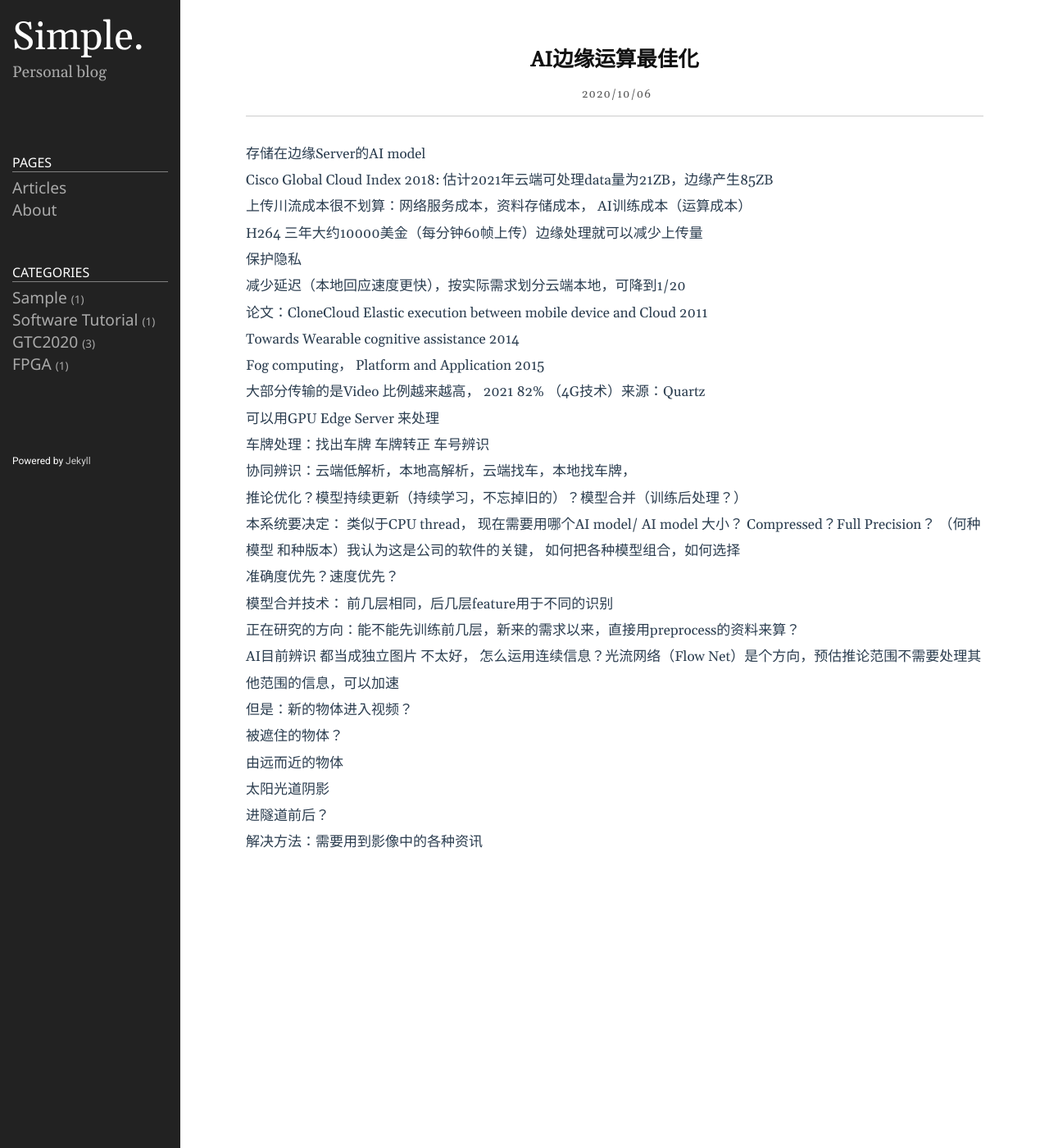
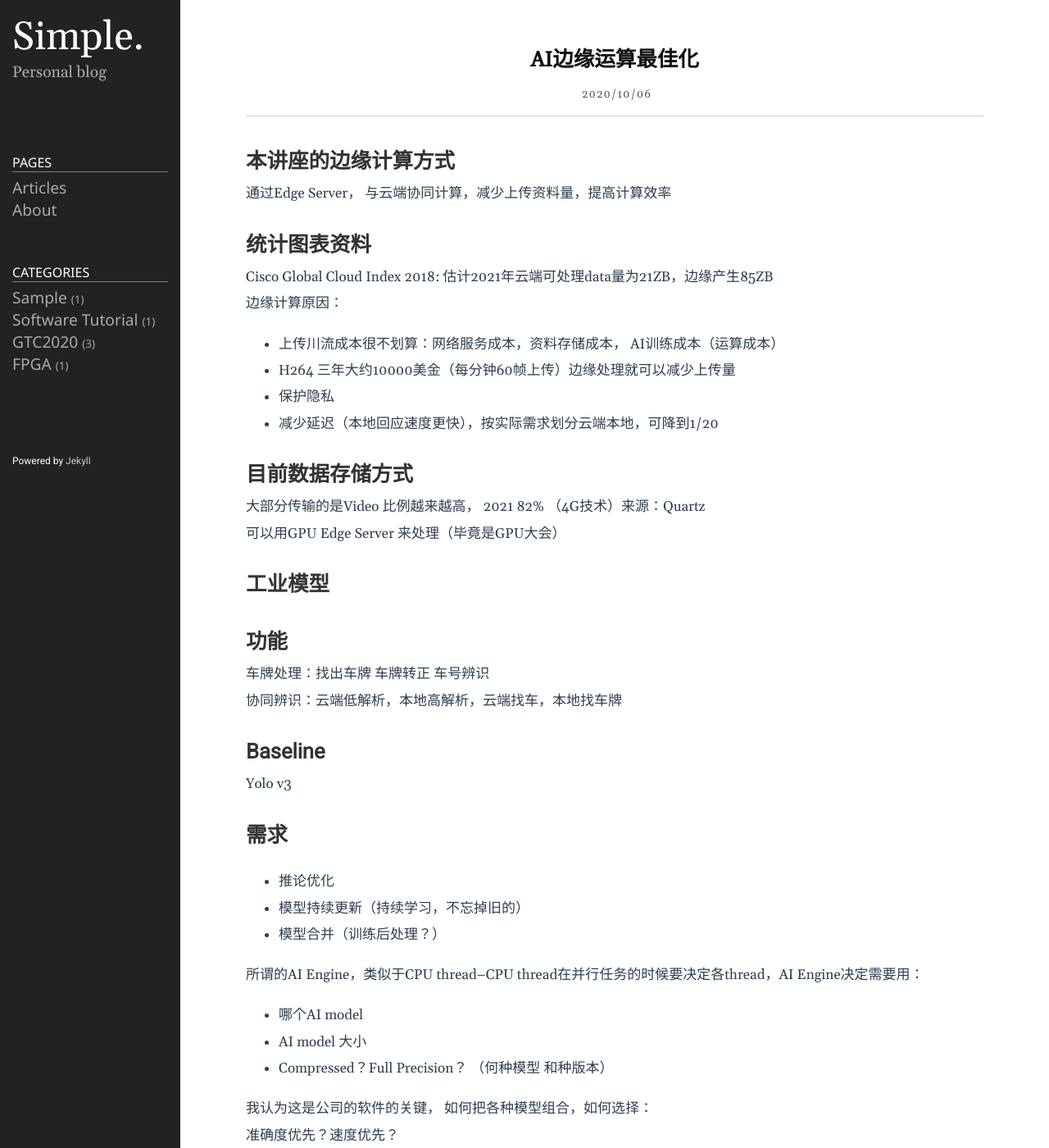
Before and after one commit to ysong233/ysong233.github.io, a Jekyll site: the page built from _posts/2020-10-06-AI边缘运算最佳化技术.md, in a window 1280 px wide and 1400 px high. Shown: the whole window at 82% size. Built offline with Jekyll 4.4.1, drawn with Linux system fonts in a browser that asks for light colours; some of the changed text lies outside the part shown.

Commit message:
2020-10-08

```diff
--- a/_posts/2020-10-06-AI边缘运算最佳化技术.md
+++ b/_posts/2020-10-06-AI边缘运算最佳化技术.md
@@ -7,54 +7,90 @@ category: GTC2020
 
 
 
-存储在边缘Server的AI model
+# 本讲座的边缘计算方式
+
+ 通过Edge Server， 与云端协同计算，减少上传资料量，提高计算效率
+
+# 统计图表资料
 
 Cisco Global Cloud Index 2018: 估计2021年云端可处理data量为21ZB，边缘产生85ZB
 
-上传川流成本很不划算：网络服务成本，资料存储成本， AI训练成本（运算成本）
+边缘计算原因：
 
-H264 三年大约10000美金（每分钟60帧上传）边缘处理就可以减少上传量
++ 上传川流成本很不划算：网络服务成本，资料存储成本， AI训练成本（运算成本）
 
-保护隐私
++ H264 三年大约10000美金（每分钟60帧上传）边缘处理就可以减少上传量
 
-减少延迟（本地回应速度更快），按实际需求划分云端本地，可降到1/20
++ 保护隐私
 
-论文：CloneCloud Elastic execution between mobile device and Cloud 2011
++ 减少延迟（本地回应速度更快），按实际需求划分云端本地，可降到1/20
 
-Towards Wearable cognitive assistance 2014
-
-Fog computing， Platform and Application 2015
+# 目前数据存储方式
 
 大部分传输的是Video 比例越来越高， 2021 82% （4G技术）来源：Quartz
 
-可以用GPU Edge Server 来处理
+可以用GPU Edge Server 来处理（毕竟是GPU大会）
+
+# 工业模型
+
+## 功能
 
 车牌处理：找出车牌 车牌转正 车号辨识
 
-协同辨识：云端低解析，本地高解析，云端找车，本地找车牌，
+协同辨识：云端低解析，本地高解析，云端找车，本地找车牌
 
-推论优化？模型持续更新（持续学习，不忘掉旧的）？模型合并（训练后处理？）
+## Baseline
+
+Yolo v3
+
+## 需求
+
++ 推论优化
+
++ 模型持续更新（持续学习，不忘掉旧的）
+
++ 模型合并（训练后处理？）
 
 
 
-本系统要决定： 类似于CPU thread， 现在需要用哪个AI model/ AI model 大小？ Compressed？Full Precision？ （何种模型 和种版本）我认为这是公司的软件的关键， 如何把各种模型组合，如何选择
+所谓的AI Engine，类似于CPU thread--CPU thread在并行任务的时候要决定各thread，AI Engine决定需要用：
+
++ 哪个AI model
+
++ AI model 大小
+
++ Compressed？Full Precision？ （何种模型 和种版本）
+
+我认为这是公司的软件的关键， 如何把各种模型组合，如何选择：
 
 准确度优先？速度优先？
 
+## 研究方向
+
 模型合并技术： 前几层相同，后几层feature用于不同的识别
 
-正在研究的方向：能不能先训练前几层，新来的需求以来，直接用preprocess的资料来算？
+能不能先训练前几层，新来的需求以来，直接用preprocess的资料来算？
 
 AI目前辨识 都当成独立图片 不太好， 怎么运用连续信息？光流网络（Flow Net）是个方向，预估推论范围不需要处理其他范围的信息，可以加速
 
-但是：新的物体进入视频？
+# 问题点
 
-被遮住的物体？
+1. 新的物体进入视频？
 
-由远而近的物体
+2. 被遮住的物体？
 
-太阳光道阴影
+3. 由远而近的物体
 
-进隧道前后？
+4. 太阳光道阴影
 
-解决方法：需要用到影像中的各种资讯
+5. 进隧道前后？
+
+解决方法：需要用到影像中的各种资讯，如光流
+
+# 论文
+
+> CloneCloud Elastic execution between mobile device and Cloud 2011
+
+>  Towards Wearable cognitive assistance 2014
+
+>  Fog computing， Platform and Application 2015
```
Also changed, not shown: _posts/2020-10-06-IRONYUN多监视器管理系统.markdown.md (+4 -2 lines).
